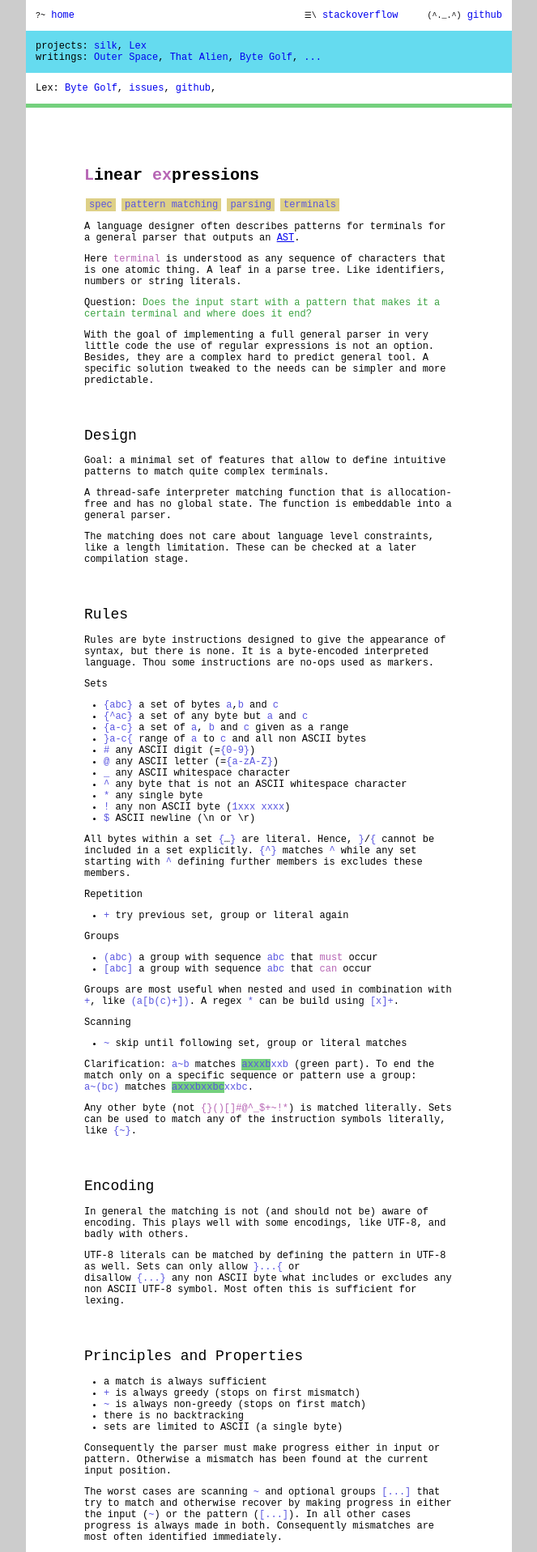
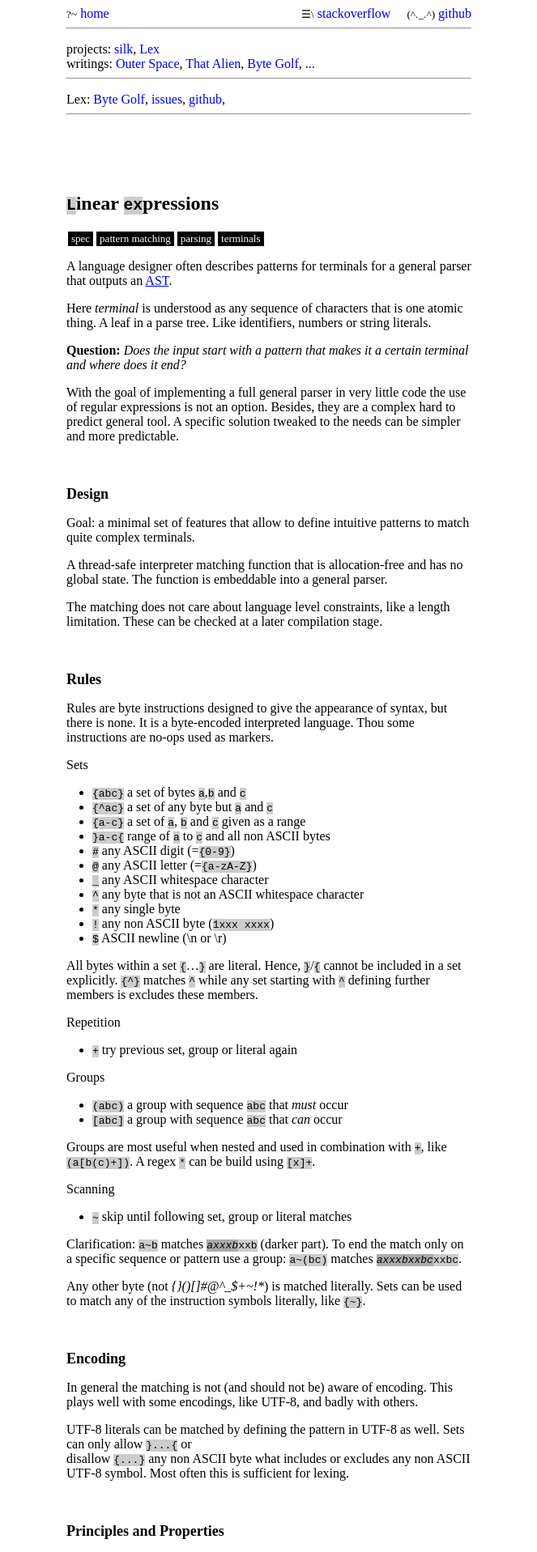
Before and after one commit to jbee/jbee.github.io, a Jekyll site: the page built from lex/index.md, in a window 1280 px wide. Shown: the top 1917 px of the page at 81% size, without its empty margins (308-971 px from the left). Built offline with Jekyll 4.4.1, drawn with Linux system fonts in a browser that asks for light colours; some web fonts are replaced; some of the changed text lies outside the part shown.

```diff
--- a/_layouts/default.html
+++ b/_layouts/default.html
@@ -5,67 +5,32 @@
 	<meta name="author" content="Jan Bernitt" />
 	<title>{{page.title}}</title>
 	<style>
-@import url('https://fonts.googleapis.com/css?family=Oxygen+Mono');
-
-html { background-color: #ccc; }
-body, pre, code { font-family: 'Oxygen Mono', monospace; }
-body {
-	background-color: white;
-	max-width: 50em;
-	padding: 0;
-	font-size: 12px;
-	margin: 0 auto;
-}
-footer { padding: 2em 12%; border-top: 5px solid #74D07D; }
+body { max-width: 500px; padding: 0; margin: 0 auto; }
+footer { padding: 0.5em 0; }
 footer a:visited, header a:visited, blockquote a:visited { color: blue; }
 footer a, header a, blockquote a { text-decoration: none; }
-section { padding: 1em 12%; }
-nav { padding: 1em; }
-nav + nav { background-color: #65DBEF; }
-nav + nav + nav { background-color: white; border-bottom: 5px solid #74D07D; }
-b, strong { color: #3AA241; font-weight: normal; }
-i, em { color: #B766B5; font-style: normal; }
-h1 { font-size: 20px; margin-top: 3em; }
-h2 {
-	font-weight: normal;
-	padding-top: 2em;
-	display: block;
-}
-ul, ol {
-	padding-left: 2em;
-}
-pre {
-	background-color: #ccc;
-	padding: 2px;
-	tab-size: 4;
-}
-blockquote {
-
-	margin: 2em 1em;
-	text-align: center;
-	color: #B95E51;
-}
-h1 code, h2 code, p code, li > code {	color: #5955E0; white-space: nowrap; }
-em code { background-color: #74D07D; }
-hr {
-	height: 0;
-	border-width: 0;
-	border-bottom: 2px solid #777;
-	margin-top: 4em;
-}
-hr + ol {
-	font-size: 10px; color: #333;
-}
+section { padding: 1em 0; }
+nav { padding: 0.5em 0 0 0; }
+h1 { margin-top: 3em; }
+h2 { padding-top: 2em; display: block; font-size: 18px; }
+ul, ol { padding-left: 2em; }
+pre { padding: 2px; tab-size: 4; }
+pre, code { background-color: #ccc; }
+p code, li code {  white-space: nowrap; }
+blockquote { margin: 2em 1em; text-align: center; font-style: italic; }
+blockquote em { font-style: normal; }
+svg { margin: 0 auto; display: block; }
+em code { background-color: #aaa; }
+hr { margin: 0.5em 0; }
+hr + ol { font-size: 10px; color: #333; }
 /* ? */
-big { font-size: 100px; color: #DB6559; display: block; text-align: center; padding: 30px 0; }
+big { font-size: 100px; display: block; text-align: center; padding: 30px 0; }
 /* tags */
 h1 + ul { padding: 0; margin: 2px; }
-h1 + ul li {
-	background-color: #DED087; color: #5955E0; padding: 1px 4px; display: inline-block;
-}
+h1 + ul li { background-color: black; color: white; padding: 1px 4px; display: inline-block; font-size: small; }
 /* code blocks */
-.kd, .kt { color: #5955E0;}
-.c1 { color: #3AA241; }
+.kd, .kt { font-weight: bold;}
+.c1 { font-style: italic; }
 	</style>
 </head>
 <body>
@@ -77,12 +42,13 @@ h1 + ul li {
 		<small>(^._.^)</small> <a href="https://github.com/jbee">github</a>
 		</div>
 		</nav>
+		<hr/>
 		<nav>
 		projects:
 		<a href="/silk/">silk</a>,
 		{% for page in site.pages %}
 			{% if page.categories contains 'project' %}
-			 <a href="{{ page.url }}">{{ page.title }}</a>
+			 <a href="{{ page.url }}" title="{{page.summary}}">{{ page.title }}</a>
 			{% endif %}
 		{% endfor %}
 		<br/>
@@ -95,6 +61,7 @@ h1 + ul li {
 			<a href="/#writings">...</a>
 		</nav>
 		{% if page.links %}
+		<hr/>
 		<nav>{{ page.title }}:
 
 			{% assign pathParts = page.path | split: "/" %}
@@ -123,11 +90,11 @@ h1 + ul li {
 		</nav>
 		{% endif %}
 	</header>
+	<hr/>
 	<section>{{ content }}</section>
+	<hr/>
 	<footer>
 		&copy; 2017 <a href="mailto:jaanbernitt+jbee.se@gmail.com">Jan Bernitt</a>
-		[colors: <a href="https://en.wikipedia.org/wiki/List_of_8-bit_computer_hardware_palettes#Original_MSX">MSX</a>,
-        font: <a href="https://fonts.google.com/specimen/Oxygen+Mono">Oxygen Mono</a>]
 	</footer>
 </body>
 </html>
--- a/lex/index.md
+++ b/lex/index.md
@@ -87,7 +88,7 @@ Scanning
 
 * `~`      skip until following set, group or literal matches
 
-Clarification: `a~b` matches *`axxxb`*`xxb` (green part).
+Clarification: `a~b` matches *`axxxb`*`xxb` (darker part).
 To end the match only on a specific sequence or pattern
 use a group: `a~(bc)` matches *`axxxbxxbc`*`xxbc`.
 
```
Also changed, not shown: other parts of lex/index.md (+4 -3 lines), index.md (+1 -1 lines), lex/perf.md (+1 -1 lines), names.md (+3 -3 lines), non-encoding/index.md (added, +30 -0 lines).
